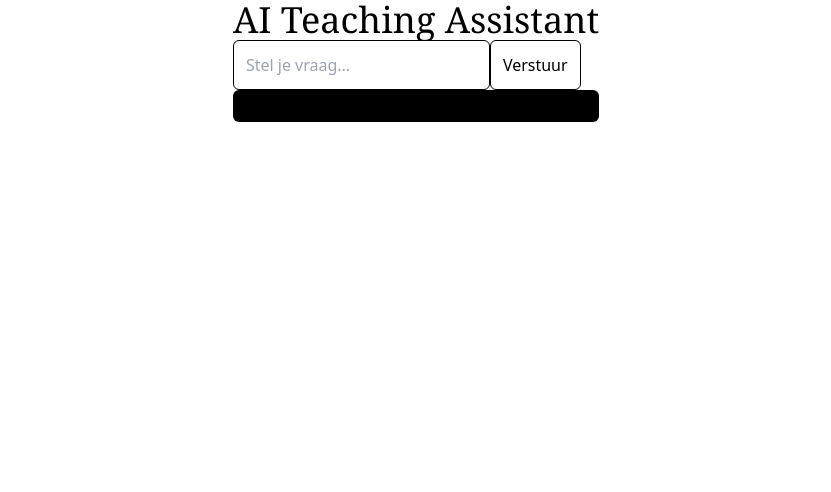
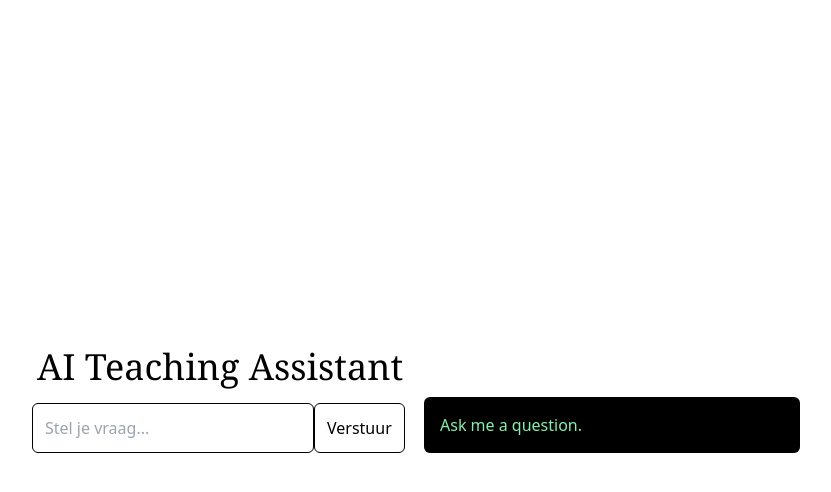
Before and after one commit to faroeq33/prg-8, a React (Vite) app in the folder client/: page / in a window 1280 px wide. Shown: the top 492 px of the page, without its empty margins (224-1055 px from the left). Built offline with nearby package versions, Linux system fonts and the light colour scheme.

Commit message:
Adjust positioning

```diff
--- a/client/src/pages/Home.tsx
+++ b/client/src/pages/Home.tsx
@@ -21,35 +21,39 @@ export default function Home() {
   return (
     <>
       <ContainerNarrow>
-        <div className="flex items-center justify-center">
         <form
           onSubmit={(e) => {
             e.preventDefault();
             setQuestion("");
+            console.log("question", question);
             mutation.mutate(question);
           }}
         >
-            <H1 className="text-center text-black capitalize ">
+          <div className="grid h-screen grid-cols-2 gap-4 place-content-center">
+            <div className="col-1">
+              <H1 className="pb-4 text-center text-black capitalize ">
                 AI teaching assistant
               </H1>
               <input
                 type="text"
                 name="question"
                 placeholder="Stel je vraag..."
-              className="p-3 border border-black rounded-md border-lg "
+                className="w-9/12 p-3 border border-black rounded-md border-lg"
                 onChange={(event) => setQuestion(event.target.value)}
                 value={question}
               />
               <Button disabled={mutation.isPending} type="submit">
                 Verstuur
               </Button>
+            </div>
+
+            <div className="self-end col-2">
               <div className="p-4 text-green-300 bg-black rounded-md answer">
-              <p>{mutation.data?.message}</p>
+                <p>{mutation.data?.message ?? "Ask me a question."}</p>
+              </div>
+            </div>
           </div>
         </form>
-        </div>
-
-        {/* // old form */}
       </ContainerNarrow>
       <ReactQueryDevtools initialIsOpen />
     </>
```
Lines whose indentation alone changed are shown as unchanged.
